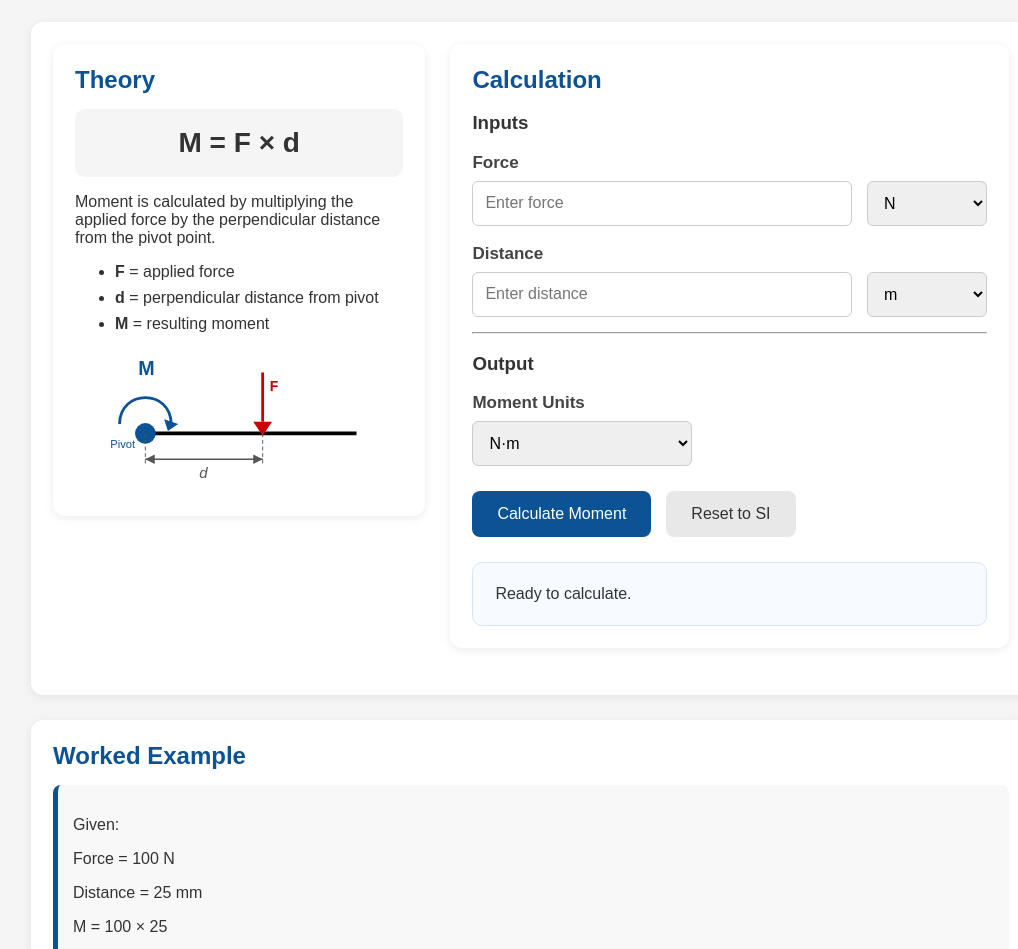
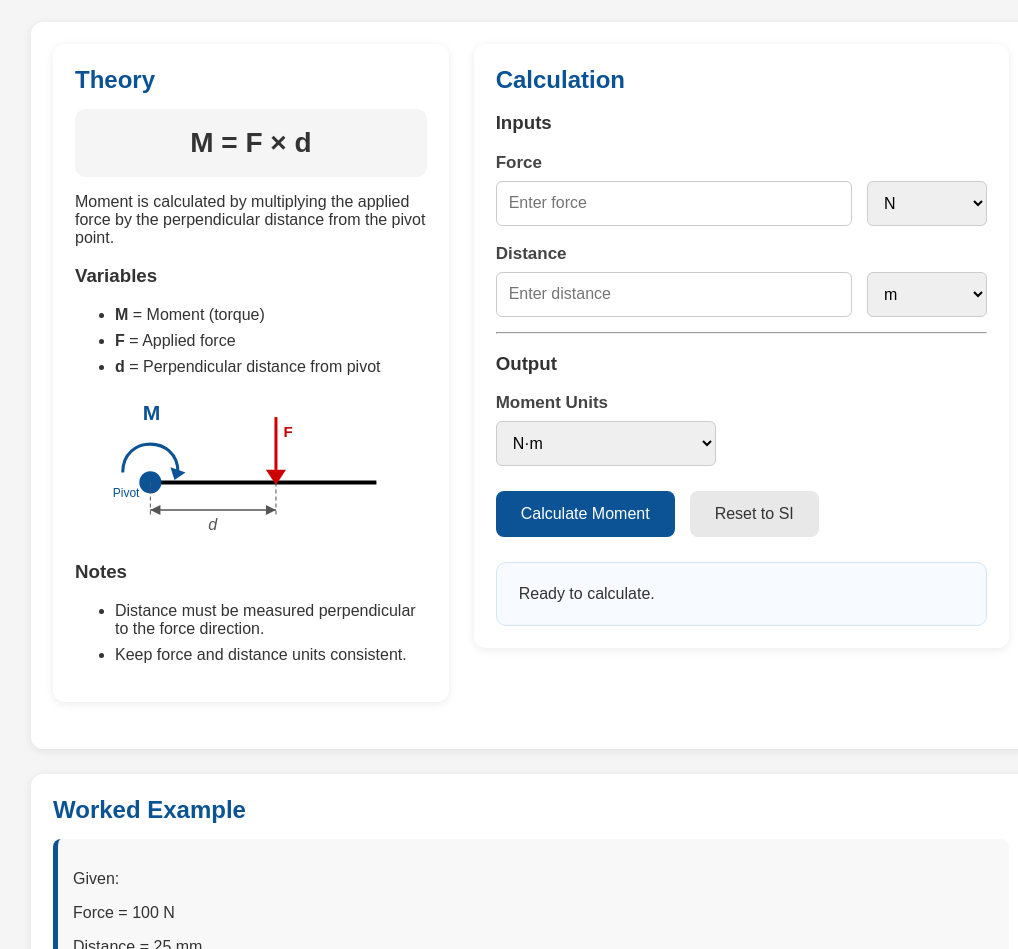
Before and after one commit to laheyengineering-lab/Engineering-Calcs-Pro, a plain HTML site: page calculators/moment.html in a window 1280 px wide. Shown: the part 151-1100 px from the top of the page, without its empty margins (109-1127 px from the left). Drawn offline with Linux system fonts and the light colour scheme.

Commit message:
V2.8 added veriable and notes headings to theory column

```diff
--- a/calculators/moment.html
+++ b/calculators/moment.html
@@ -73,18 +73,20 @@
             </p>
 
 
+          <h3>Variables</h3>
+
           <ul>
 
                <li>
-                    <strong>F</strong> = applied force
+                    <strong>M</strong> = Moment (torque)
                </li>
 
                <li>
-                    <strong>d</strong> = perpendicular distance from pivot
+                    <strong>F</strong> = Applied force
                </li>
 
                <li>
-                    <strong>M</strong> = resulting moment
+                    <strong>d</strong> = Perpendicular distance from pivot
                </li>
 
           </ul>
@@ -290,6 +292,19 @@
 
             </div>
 
+          <h3>Notes</h3>
+
+          <ul>
+
+               <li>
+                    Distance must be measured perpendicular to the force direction.
+               </li>
+
+               <li>
+                    Keep force and distance units consistent.
+               </li>
+
+          </ul>
 
         </section>
 
--- a/css/style.css
+++ b/css/style.css
@@ -529,7 +529,7 @@ button:hover {
 
     display:grid;
 
-    grid-template-columns:0.8fr 1.2fr;
+    grid-template-columns:0.85fr 1.15fr;
 
     gap:25px;
 
```
Lines whose indentation alone changed are shown as unchanged.
